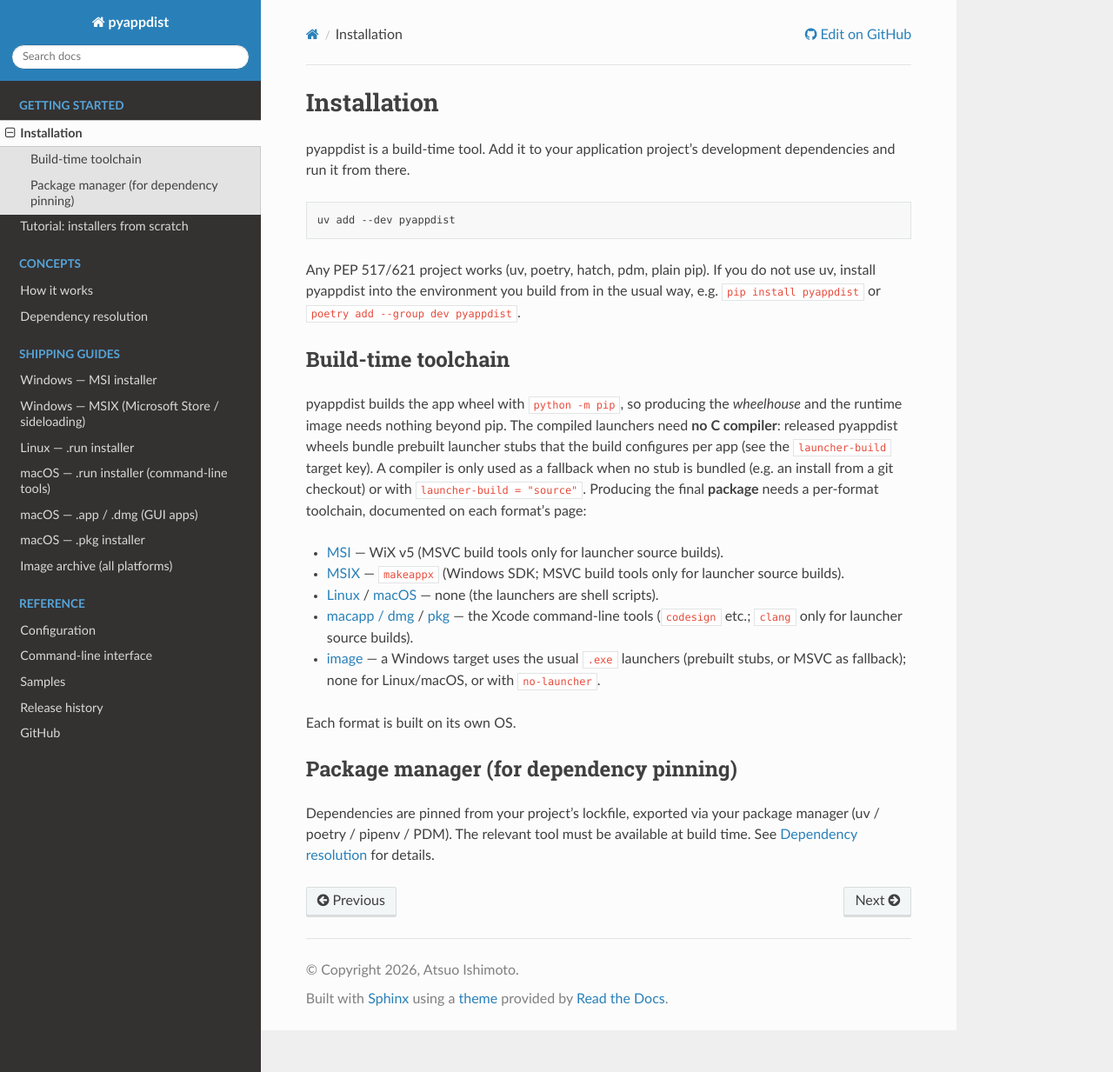
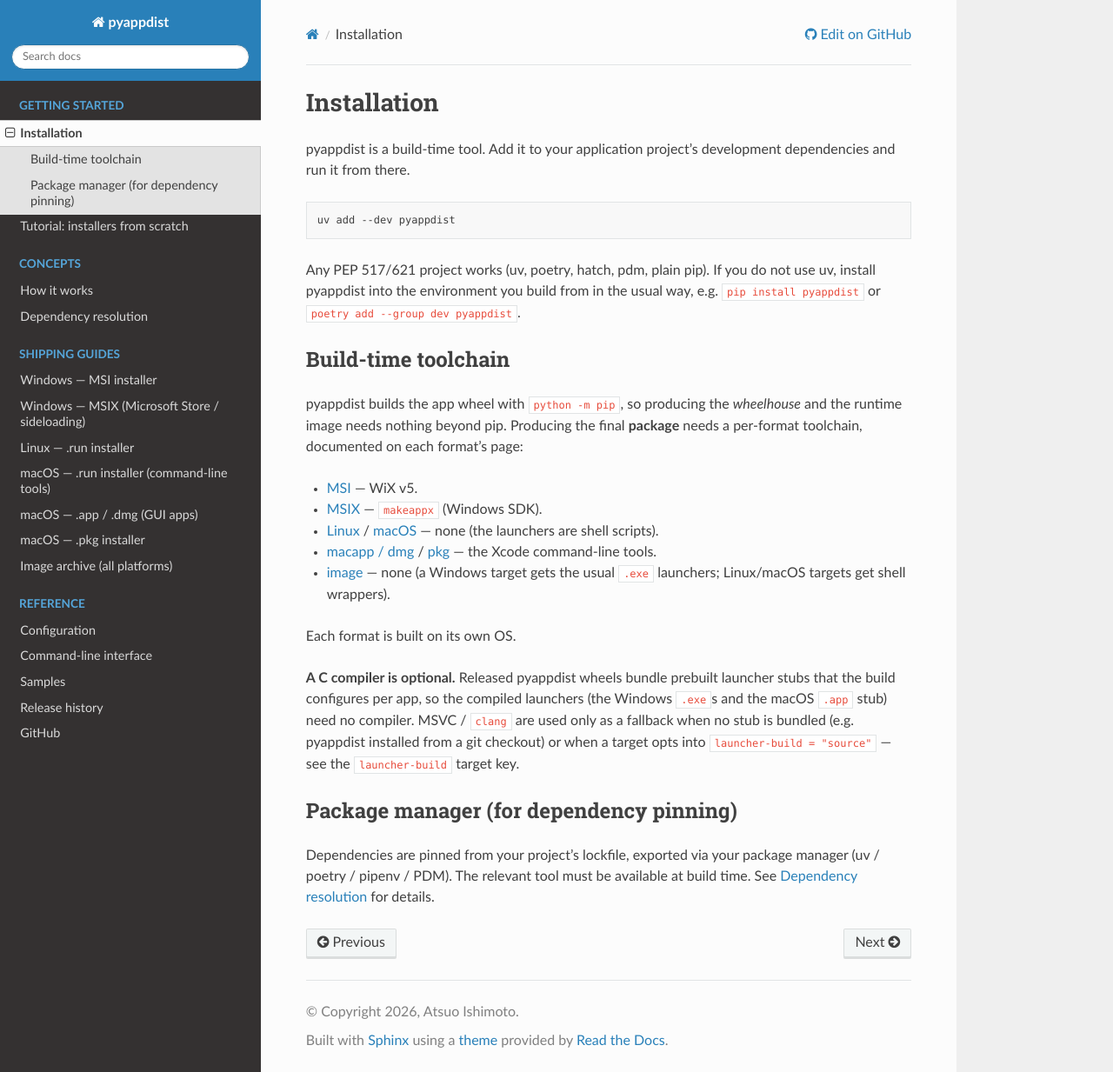
Before and after one commit to atsuoishimoto/pyappdist, a Sphinx documentation site: the page built from docs/installation.rst, in a window 1280 px wide and 1233 px high. Shown: the whole window at 87% size. Built offline with Sphinx 7.4.7 and the Read the Docs theme 3.1.0, drawn with Linux system fonts in a browser that asks for light colours.

Commit message:
docs: present the C compiler as optional, after the required tools
Reorder the build-requirement lists so each format's required toolchain
comes first and the MSVC/clang mentions move to a clearly-labeled optional
item at the end. The MSIX page now frames the choice as: MSVC recommended
for a development environment (brings makeappx via its Windows SDK and
enables launcher source builds), the Windows SDK alone when MSVC is
unwanted (CI runners, toolchain licensing concerns).

```diff
--- a/docs/installation.rst
+++ b/docs/installation.rst
@@ -16,28 +16,27 @@
 --------------------
 
 pyappdist builds the app wheel with ``python -m pip``, so producing the
-*wheelhouse* and the runtime image needs nothing beyond pip. The compiled
-launchers need **no C compiler**: released pyappdist wheels bundle prebuilt
-launcher stubs that the build configures per app (see the ``launcher-build``
-target key). A compiler is only used as a fallback when no stub is bundled
-(e.g. an install from a git checkout) or with ``launcher-build = "source"``.
-Producing the final **package** needs a per-format toolchain, documented on
-each format's page:
+*wheelhouse* and the runtime image needs nothing beyond pip. Producing the
+final **package** needs a per-format toolchain, documented on each format's
+page:
 
-* :doc:`MSI <platforms/windows-msi>` — WiX v5 (MSVC build tools only for
-  launcher source builds).
-* :doc:`MSIX <platforms/windows-msix>` — ``makeappx`` (Windows SDK; MSVC build
-  tools only for launcher source builds).
+* :doc:`MSI <platforms/windows-msi>` — WiX v5.
+* :doc:`MSIX <platforms/windows-msix>` — ``makeappx`` (Windows SDK).
 * :doc:`Linux <platforms/linux>` / :doc:`macOS <platforms/macos-run>` — none
   (the launchers are shell scripts).
 * :doc:`macapp / dmg <platforms/macos-app>` / :doc:`pkg <platforms/macos-pkg>` —
-  the Xcode command-line tools (``codesign`` etc.; ``clang`` only for launcher
-  source builds).
-* :doc:`image <platforms/image>` — a Windows target uses the usual ``.exe``
-  launchers (prebuilt stubs, or MSVC as fallback); none for Linux/macOS, or
-  with ``no-launcher``.
+  the Xcode command-line tools.
+* :doc:`image <platforms/image>` — none (a Windows target gets the usual
+  ``.exe`` launchers; Linux/macOS targets get shell wrappers).
 
 Each format is built on its own OS.
+
+**A C compiler is optional.** Released pyappdist wheels bundle prebuilt
+launcher stubs that the build configures per app, so the compiled launchers
+(the Windows ``.exe``\ s and the macOS ``.app`` stub) need no compiler. MSVC /
+``clang`` are used only as a fallback when no stub is bundled (e.g. pyappdist
+installed from a git checkout) or when a target opts into
+``launcher-build = "source"`` — see the ``launcher-build`` target key.
 
 Package manager (for dependency pinning)
 ----------------------------------------
```
Also changed, not shown: docs/platforms/macos-app.rst (+6 -5 lines), docs/platforms/windows-msi.rst (+15 -12 lines), docs/platforms/windows-msix.rst (+12 -8 lines).
